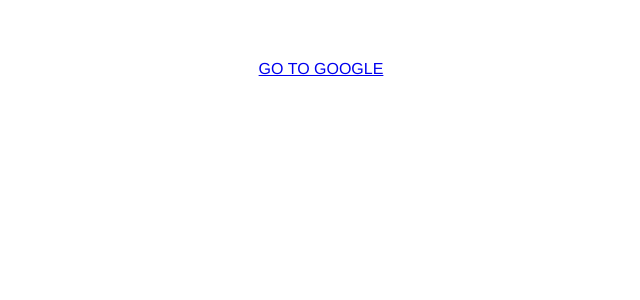
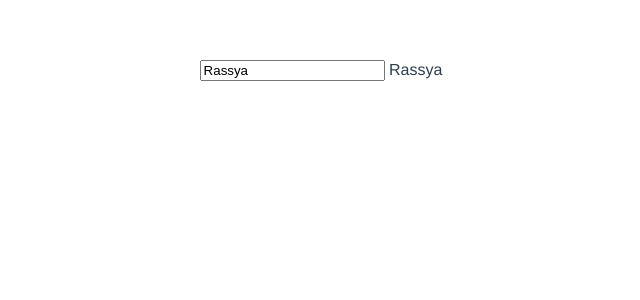
Before and after one commit to romiardisaja/vue-cli-project, a Vue app: page / in a window 1280 px wide. Shown: the top 300 px of the page, without its empty margins (319-959 px from the left). Built offline with nearby package versions, Linux system fonts and the light colour scheme.

Commit message:
add 4-two-way-data-binding

```diff
--- a/src/App.vue
+++ b/src/App.vue
@@ -1,6 +1,6 @@
 <template>
-    <!-- <a v-bind:href="url">GO TO GOOGLE</a> -->
-    <a :href="url">GO TO GOOGLE</a>
+    <input type="text" v-model="nama">
+    {{ nama }}
 </template>
 
 <script>
@@ -9,7 +9,7 @@
   name: 'App',
   data(){
     return{
-      url: 'https://google.com'
+      nama: 'Rassya'
     }
   },
 }
```
